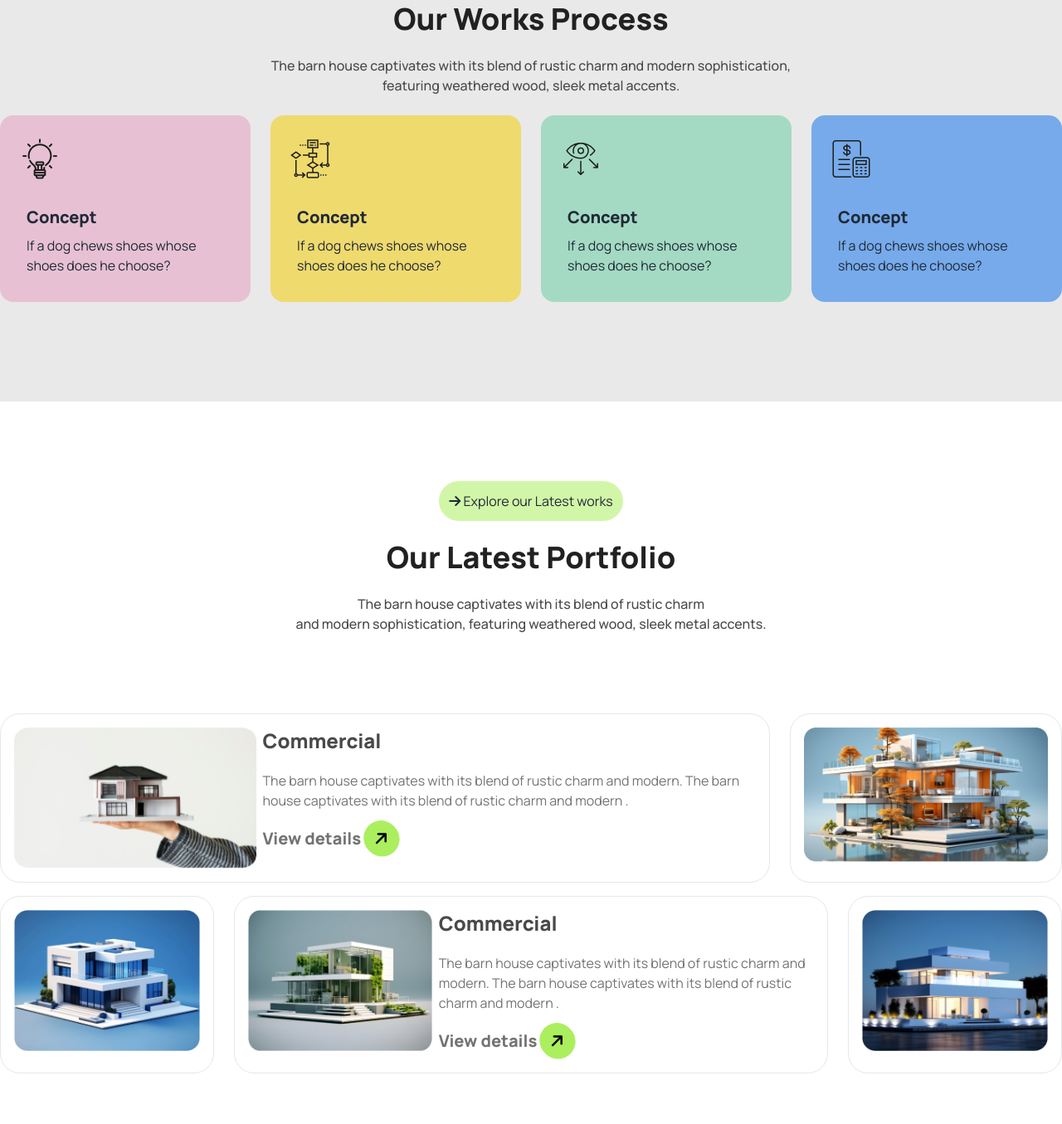
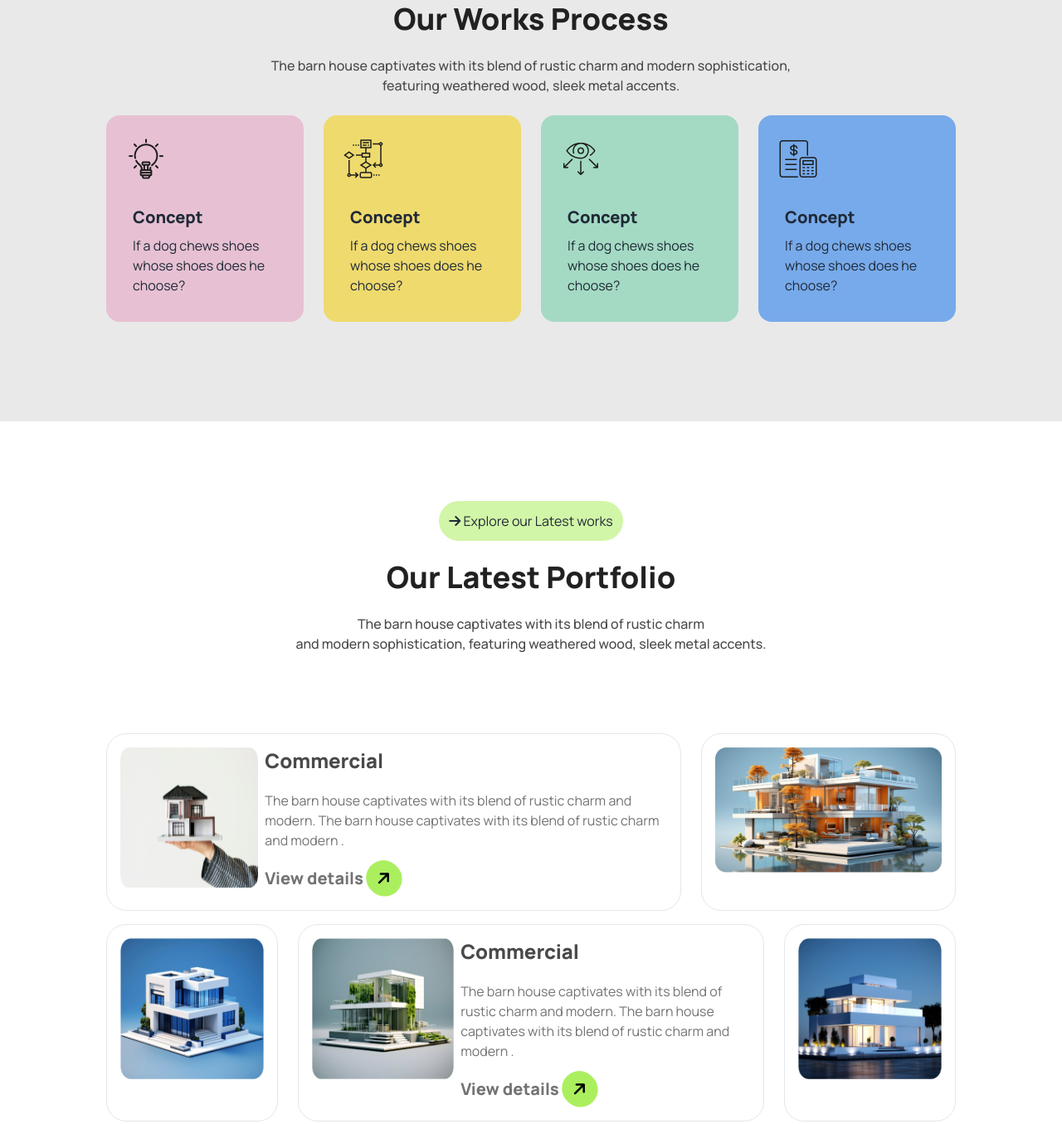
Before and after one commit to tuhin93/assignment-3, a plain HTML site: page index.html in a window 1280 px wide. Shown: the part 1527-2882 px from the top of the page at 83% size. Drawn offline with nearby package versions, Linux system fonts and the light colour scheme.

Commit message:
fixed some responsiv bugs

```diff
--- a/index.html
+++ b/index.html
@@ -39,7 +39,7 @@
 <body class="manrope-font mx-auto">
   <header class="bg-gradient-to-b from-[#E9E9E9] to-white">
     <div class="navbar">
-      <div class="navbar-start ml-32">
+      <div class="navbar-start lg:ml-32 ml-10">
         <a class="text-xl font-extrabold text-[#212121]">
           <i class="fa-solid fa-arrow-right -rotate-45 bg-arrow-bg rounded-full p-3"></i>
           Rinterio
@@ -106,7 +106,7 @@
         charm and modern sophistication, featuring weathered wood, sleek metal accents, and large windows that flood the
         space with natural light.</p>
 
-      <div class=" flex items-center mt-8 mb-24">
+      <div class=" lg:flex items-center mt-8 mb-24">
         <a class="btn rounded-3xl w-40 mx-auto bg-[#ABEF5F80]">
           View details
           <i class="fa-solid fa-arrow-right -rotate-45 bg-[#ABEF5F] rounded-full p-3 text-black"></i>
@@ -165,7 +165,7 @@
           sophistication,<br> featuring weathered wood, sleek metal accents.</p>
       </div>
       <!-- 4 card section -->
-      <div class="grid lg:grid-cols-4 gap-6 pb-24">
+      <div class="grid lg:grid-cols-4 gap-6 pb-24 mx-32">
         <!-- card 1 -->
         <div class="card bg-[#E7C1D3]">
           <div class="pl-6 pt-7">
@@ -221,11 +221,11 @@
       </div>
     </div>
     <!-- top 2 card -->
-    <div class="lg:flex">
+    <div class="lg:flex lg:mx-32 mx-10">
       <!-- bigger section -->
       <div class="flex gap-2 border rounded-3xl px-4 py-4 w-4/5">
         <div>
-          <img src="assets/img1.png" alt="" class="w-[500px] h-[170px]">
+          <img src="assets/img1.png" alt="" class="h-[170px] w-[350px]">
         </div>
         <div class="space-y-5">
           <h1 class="text-2xl font-extrabold text-[#494949]">Commercial</h1>
@@ -243,7 +243,7 @@
       </div>
     </div>
     <!-- other 3 card -->
-    <div class="lg:flex mt-4">
+    <div class="lg:flex mt-4 lg:mx-32 mx-10">
       <!-- left section -->
       <div class="gap-2 border rounded-3xl px-4 py-4">
         <img src="assets/img3.png" class="w-[500px] h-[170px]">
```
